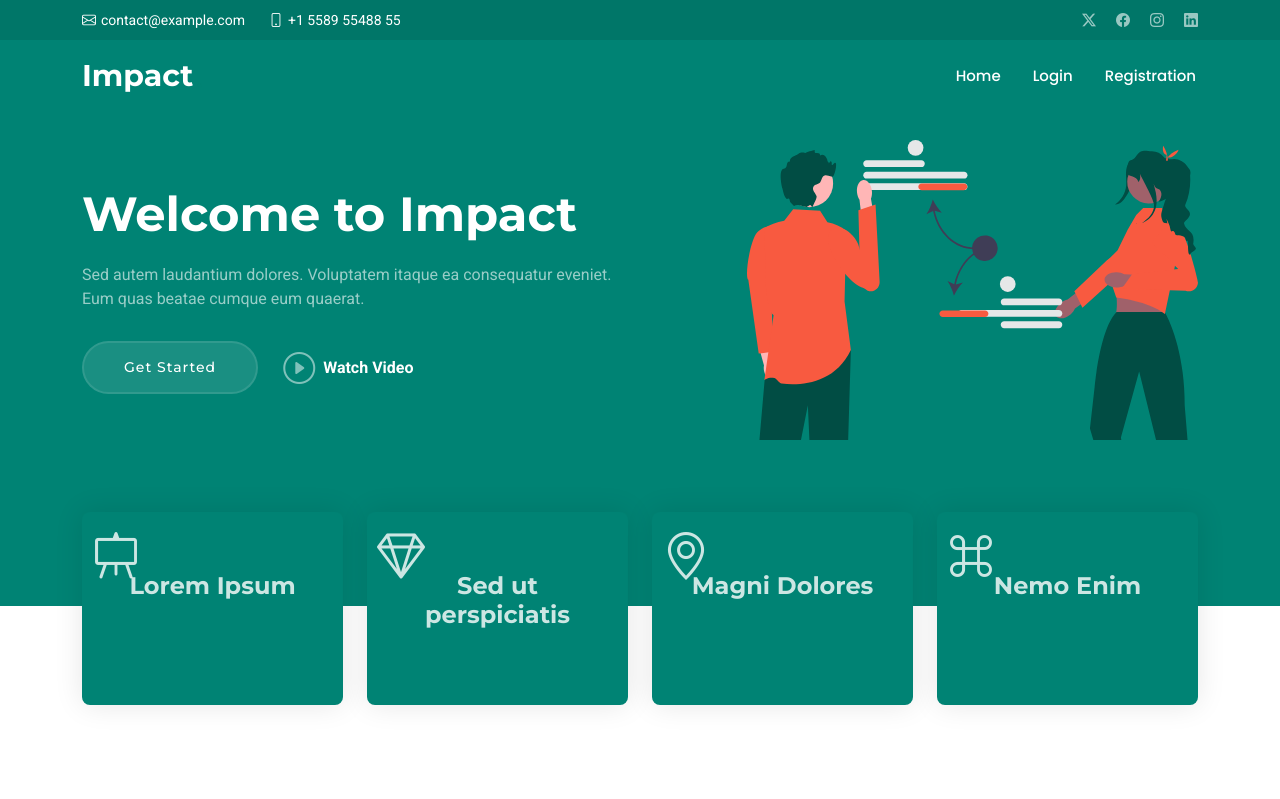
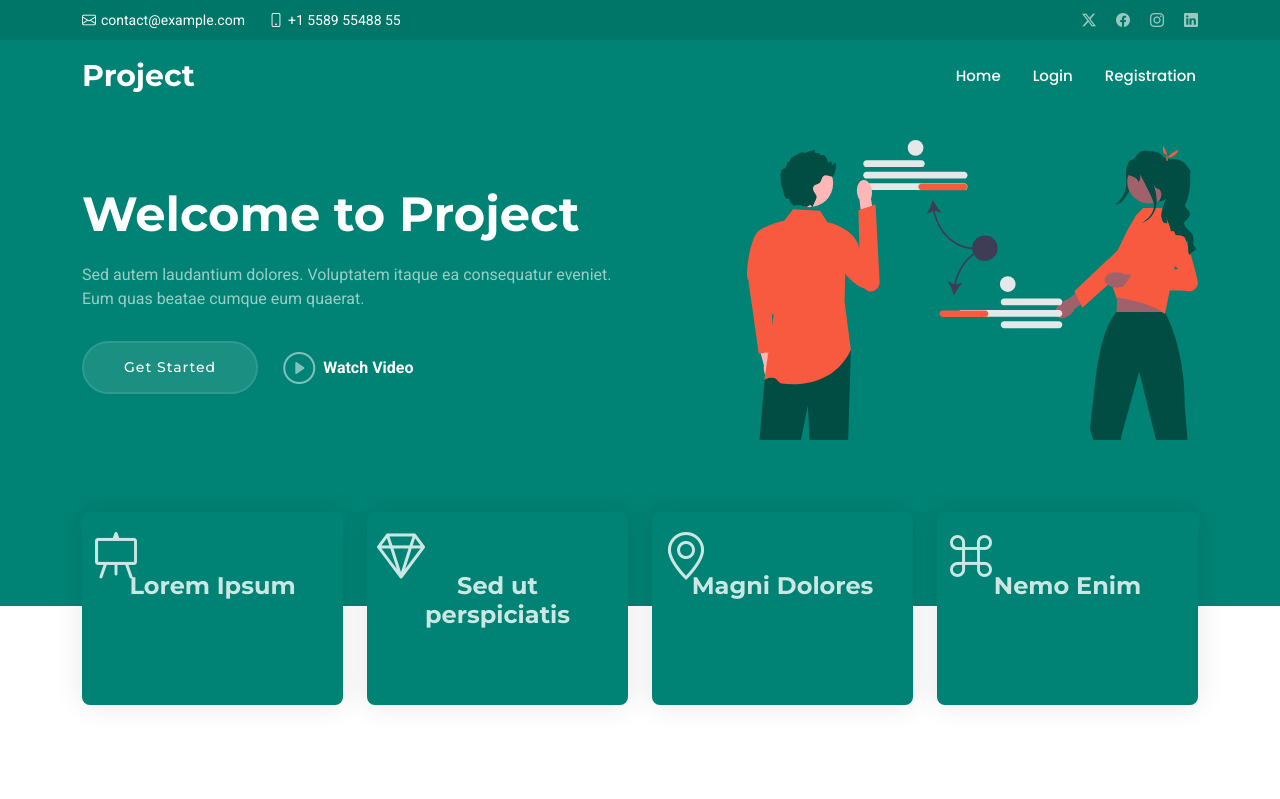
Before and after one commit to Sajin-sjn/demo_login_reg_form, a Flask app: page / in a window 1280 px wide. Shown: the top 799 px of the page. Run offline with Flask 3, Linux system fonts and the light colour scheme; some libraries are stand-ins or nearby versions.

Commit message:
readme.md modified

```diff
--- a/templates/home.html
+++ b/templates/home.html
@@ -7,7 +7,7 @@
       <div class="container position-relative" data-aos="fade-up" data-aos-delay="100">
         <div class="row gy-5 justify-content-between">
           <div class="col-lg-6 order-2 order-lg-1 d-flex flex-column justify-content-center">
-            <h2><span>Welcome to </span><span class="accent">Impact</span></h2>
+            <h2><span>Welcome to </span><span class="accent">Project</span></h2>
             <p>Sed autem laudantium dolores. Voluptatem itaque ea consequatur eveniet. Eum quas beatae cumque eum quaerat.</p>
             <div class="d-flex">
               <a href="#about" class="btn-get-started">Get Started</a>
--- a/templates/public_header.html
+++ b/templates/public_header.html
@@ -62,7 +62,7 @@
         <a href="index.html" class="logo d-flex align-items-center">
           <!-- Uncomment the line below if you also wish to use an image logo -->
           <!-- <img src="/static/assets/img/logo.png" alt=""> -->
-          <h1 class="sitename">Impact</h1>
+          <h1 class="sitename">Project</h1>
           <span>.</span>
         </a>
 
```
Also changed, not shown: README.md.
